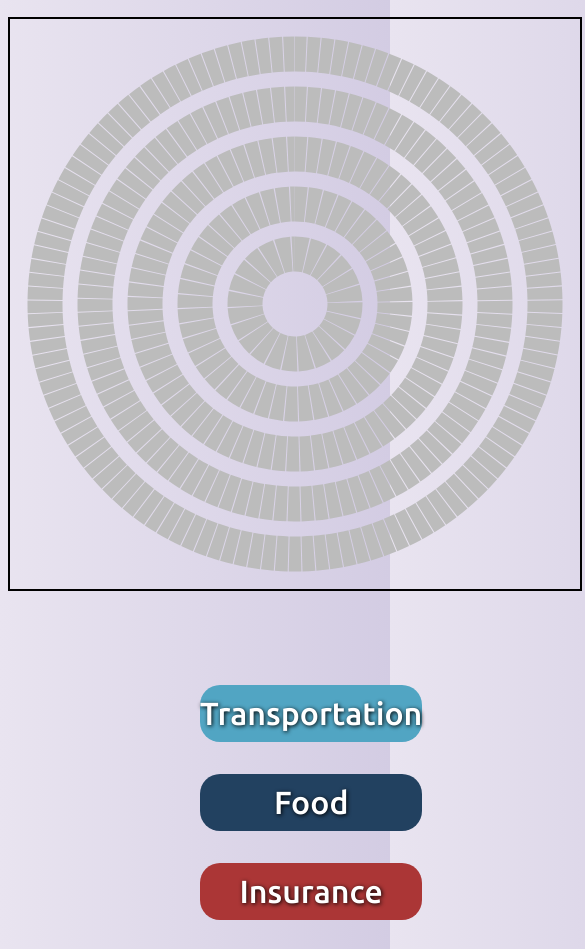
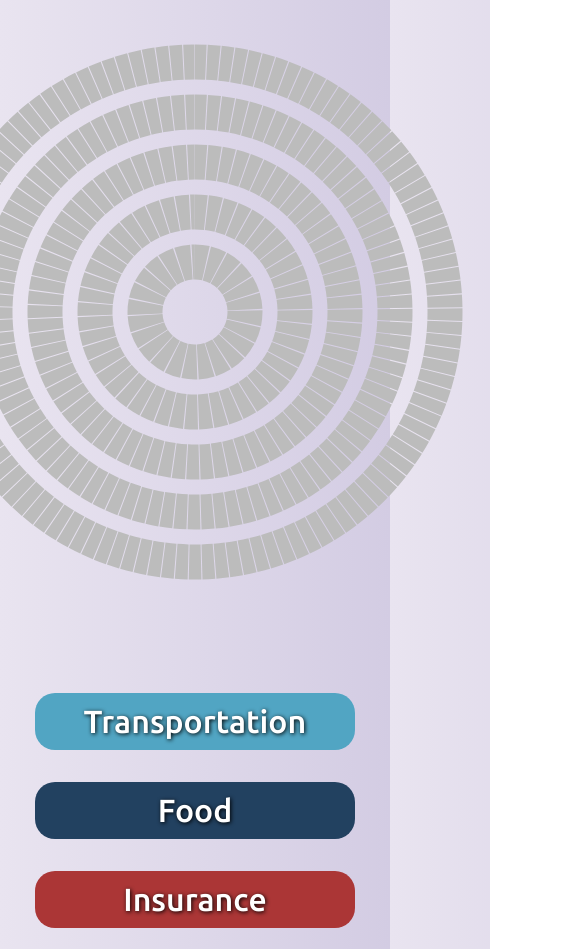
Before and after one commit to meferdzo/Circular_slider, a plain HTML site: page index.html in a window 390 px wide. Shown: the part 131-1080 px from the top of the page, 585 px wide, since content can reach past the window. Drawn offline with Linux system fonts and the light colour scheme.

Commit message:
Added responsive design for app.

```diff
--- a/style/slider.css
+++ b/style/slider.css
@@ -1,9 +1,10 @@
 body{
-  margin: 0;
-  padding: 0;
+  max-width: 90%;
   background: #D3CCE3;  /* fallback for old browsers */
   background: -webkit-linear-gradient(to right, #E9E4F0, #D3CCE3);  /* Chrome 10-25, Safari 5.1-6 */
   background: linear-gradient(to right, #E9E4F0, #D3CCE3); /* W3C, IE 10+/ Edge, Firefox 16+, Chrome 26+, Opera 12+, Safari 7+ */
+  margin-left: auto;
+  margin-right: auto;
 }
 
 /* ********** CONTAINER STYLE ************* */
@@ -12,6 +13,8 @@ body{
   display: flex;
   flex-flow: row wrap;
   text-align: center;
+  justify-content: center;
+  align-items: center;
 }
 
 .container > * {
@@ -20,9 +23,11 @@ body{
 }
 
 #mycanvas{
- outline: black solid 2px;
+ /*outline: black solid 2px;*/
  /*background-color: blue;*/
  margin-top: 20px;
+ justify-content: center;
+ align-items: center;
 }
 
 .legend{
@@ -43,33 +48,9 @@ h1{
   font-family: 'Ubuntu', sans-serif;
 }
 
-/* ********** RECTANGLE LEGEND COLORS ************* */
-/*
-#rectangle-transportation{
-  color: #5E412F;
-}
-
-#rectangle-food{
-  color: #FCEBB6;
-}
-
-#rectangle-insurance{
-  color: #78C0A8;
-}
-
-#rectangle-entertainment{
-  color: #F07818;
-}
-
-#rectangle-healthcare{
-  color: #F0A830;
-}
-*/
-
 /* ********** LEGEND STYLE ************* */
 
 .legend{
-  padding-left: 200px;
   padding-top: 50px;
   padding-bottom: 50px;
 }
@@ -83,6 +64,8 @@ h1{
   text-shadow: 1px 1px 4px black;
   text-align: center;
   max-width: 320px;
+  margin-left: auto;
+  margin-right: auto;
 }
 
 #transportstyle{
```
